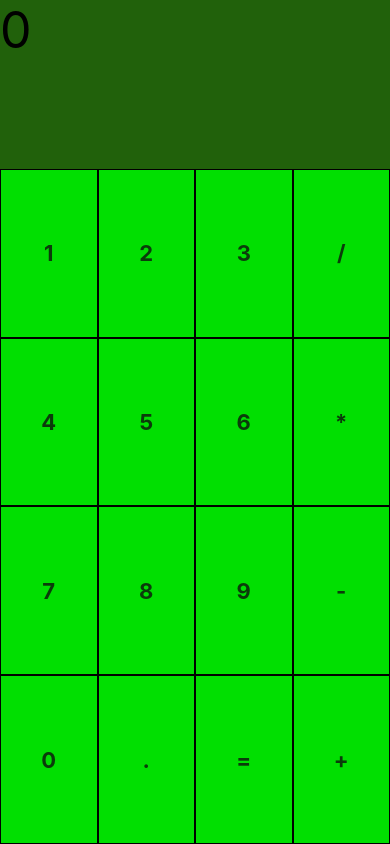
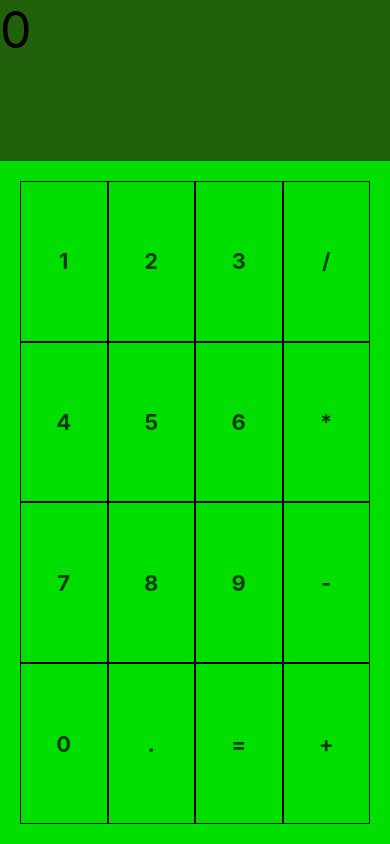
Before and after one commit to samuelfsilva/calculadora, a React Native app: screen / in a window 390 px wide. Built offline with nearby package versions, Linux system fonts and the light colour scheme.

Commit message:
Atualização

```diff
--- a/src/App.js
+++ b/src/App.js
@@ -17,11 +17,21 @@ const inputButtons = [
 ];
 
 export default class App extends Component {
+  constructor(props) {
+    super(props);
+
+    this.state = {
+        previousInputValue: 0,
+        inputValue: 0,
+        selectedSymbol: null
+    }
+  }
+
   render() {
     return (
       <View style={Style.container}>
         <View style={Style.entrada}>
-          <Text style={Style.texto}>0</Text>
+          <Text style={Style.texto}>{this.state.inputValue}</Text>
         </View>
         <View style={Style.teclado}>
           {this._renderInputButtons()}
@@ -41,7 +51,11 @@ export default class App extends Component {
             let input = row[i];
 
             inputRow.push(
-                <Botao value={input} onPress={this._onInputButtonPressed.bind(this, input)} key={r + "-" + i} />
+                <Botao
+                  value={input}
+                  highlight={this.state.selectedSymbol === input}
+                  onPress={this._onInputButtonPressed.bind(this, input)}
+                  key={r + "-" + i} />
             );
         }
 
@@ -52,7 +66,35 @@ export default class App extends Component {
   }
 
   _onInputButtonPressed(input) {
-    alert(input)
+    switch (typeof input) {
+      case 'number':
+        return this._handleNumberInput(input)
+      case 'string':
+        return this._handleStringInput(input)
+    }
+  }
+
+  _handleNumberInput(num) {
+    let inputValue = (this.state.inputValue * 10) + num;
+
+    this.setState({
+      inputValue: inputValue
+    })
+  }
+
+  _handleStringInput(str) {
+    switch (str) {
+      case '/':
+      case '*':
+      case '+':
+      case '-':
+        this.setState({
+          selectedSymbol: str,
+          previousInputValue: this.state.inputValue,
+          inputValue: 0
+        });
+        break;
+    }
   }
 
 }
--- a/src/components/Style.js
+++ b/src/components/Style.js
@@ -9,11 +9,17 @@ var Style = StyleSheet.create({
       entrada: {
         flex: 2,
         backgroundColor: '#21610B',
-        justifyContent: 'flex-end',
+        justifyContent: 'center',
+
       },
       teclado: {
         flex: 8,
         backgroundColor:'#01DF01',
+        color: 'white',
+        fontSize: 38,
+        fontWeight: 'bold',
+        textAlign: 'right',
+        padding: 20,
       },
       styleBotao: {
         flex: 1,
```
